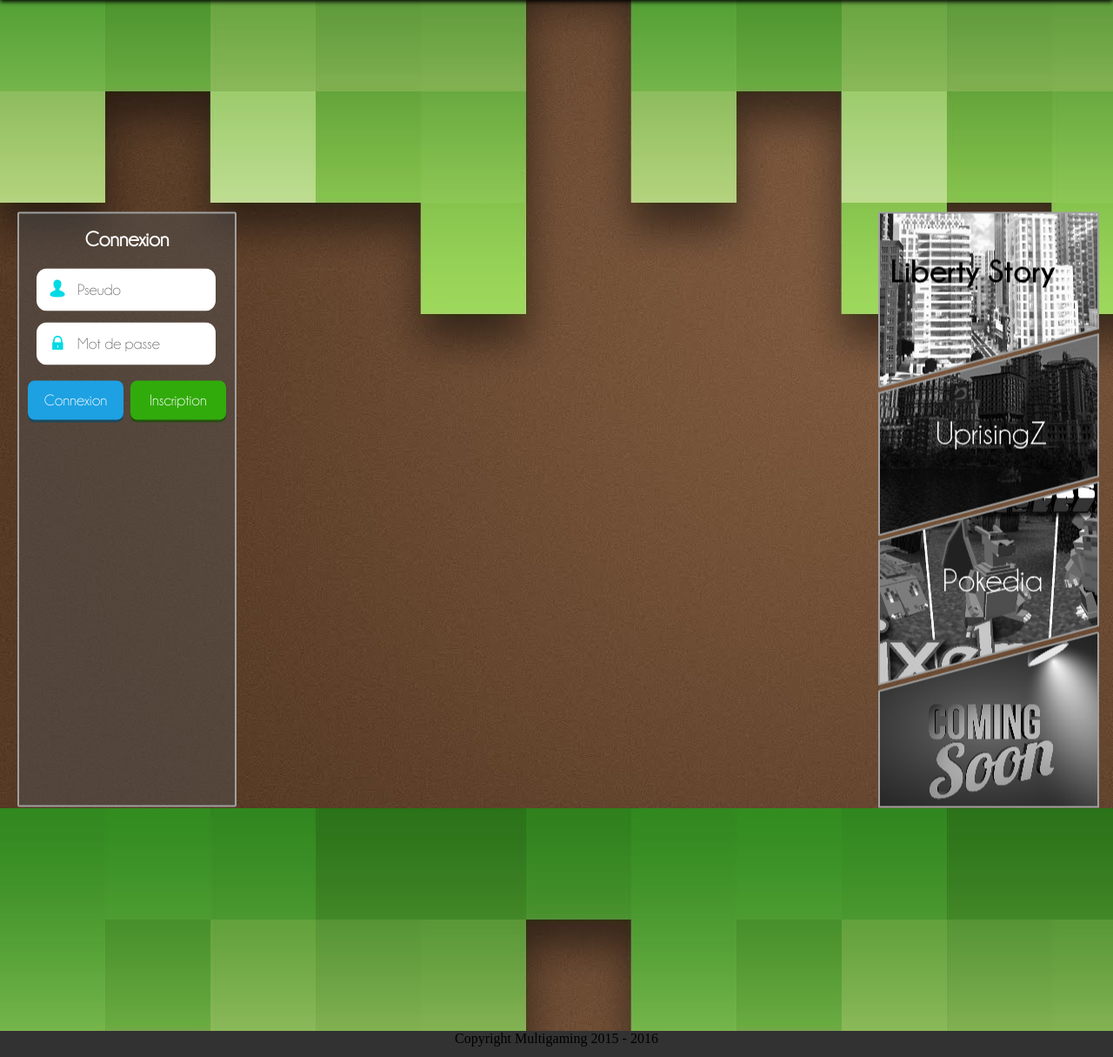
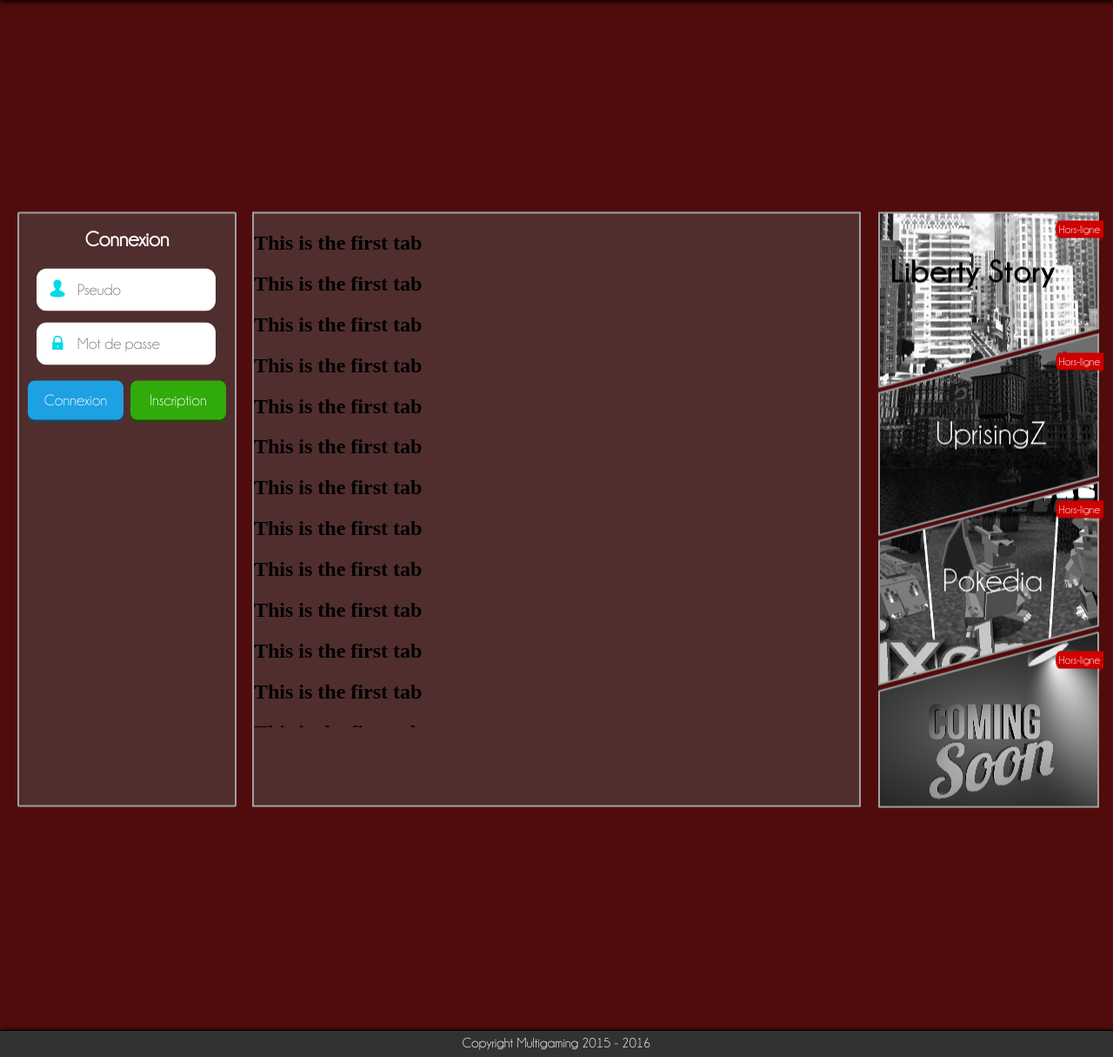
Before and after one commit to gekt/Multigaming-Website, a PHP site: page / in a window 1280 px wide. Shown: the part 151-1366 px from the top of the page at 87% size. Run offline with PHP 8.4, Linux system fonts and the light colour scheme; data that the repository does not hold is empty; some libraries are stand-ins or nearby versions.

Commit message:
Ajout status et slider principal
Tout les changements :
- Modification du background (image --> color).
- Ajout d'un bloc principal (disparaît quand on affiche les infos d'un
serveur).
- Ajout du status et du nombre de joueurs connectés des serveurs via une
étiquette sur chaque boutons.
- Modification des effets sur l'inscription.
- Modification de la méthode de check status + nombre joueurs.

```diff
--- a/css/style.css
+++ b/css/style.css
@@ -7,8 +7,8 @@ html, body {
     height: 100%;
     margin: 0;
     padding: 0;
-    background-color: white;
-    background-image: url("../img/bg.jpg");
+    background-color: #500C0C;
+    /*background-image: url("../img/bg.jpg");*/
 }
 
 .contenu_page {
@@ -58,6 +58,13 @@ html, body {
     height: 680px;
 }
 
+#bloc_centrale {
+    margin-right: 270px;
+    height: 680px;
+    background-color: rgba(80, 80, 80, 0.50);
+    border: 2px solid rgba(160, 160, 160, 1);
+}
+
 /* --------------------------------[ FOOTER ]--------------------------------*/
 
 .pour_le_footer {
@@ -73,11 +80,20 @@ html, body {
 .footer {
     background-color: rgb(50, 50, 50);
     text-align: center;
+    border-top: 1px solid black;
+    box-shadow: 2px 0px 5px 0px;
 }
 
 .footer, .pour_le_footer:after {
-    margin-top: 20px;
+    margin-top: 19px;
     height: 30px; /* FOOTER : A CHANGER EN MEME TEMPS */
+}
+
+
+.copyright {
+    padding: 5px;
+    font-family: 'champagne';
+    color: white;
 }
 
 /* --------------------------------[ TEST SLIDER ]--------------------------------*/
@@ -128,6 +144,40 @@ span.valign {
 div.scrollbar {
   overflow: auto;
   max-height: 590px;
+}
+
+#etiquette {
+    position: absolute;
+    margin-top: 10px;
+    right: 11px;
+}
+
+#etiquette2 {
+    position: absolute;
+    margin-top: -45px;
+    right: 11px;
+}
+
+p.e_text {
+    -webkit-margin-before: 0;
+    -webkit-margin-after: 0;
+    position: absolute;
+    color: white;
+    right: 15px;
+    margin-top: 12px;
+    font-family: 'champagne';
+    font-size: 13px;
+}
+
+p.e_text2 {
+    -webkit-margin-before: 0;
+    -webkit-margin-after: 0;
+    position: absolute;
+    color: white;
+    right: 15px;
+    margin-top: -43px;
+    font-family: 'champagne';
+    font-size: 13px;
 }
 
 ::-webkit-scrollbar {
--- a/include/slider.php
+++ b/include/slider.php
@@ -2,17 +2,99 @@
 include 'include/check.php';
 ?>
 
-<?php  // CHANGER LES VARIABLE $CHECK EN NOMSERVER_PLAYER (POUR JUJU LE PD)
-$gta_player = $check;
-?>
-
 <div id="choose_server">
     <ul id="buttons">
-        <li><img src="img/slider_bouton/s1nb.png" id="tab1" onclick="selectTab(1); return false;"></li>
-        <li><img src="img/slider_bouton/s2nb.png" id="tab2" onclick="selectTab(2); return false;"></li>
-        <li><img src="img/slider_bouton/s3nb.png" id="tab3" onclick="selectTab(3); return false;"></li>
-        <li><img src="img/slider_bouton/s4nb.png" id="tab4" onclick="selectTab(4); return false;"></li>
+        <li>
+            <?php
+            if ($gta_status == true) {
+                ?>
+                <img src="img/etiquette/online.png" id="etiquette">
+                <p class="e_text"><?php echo $gta_player;?>/250</p>
+                <?php
+            } else {
+                ?>
+                <img src="img/etiquette/offline.png" id="etiquette">
+                <p class="e_text">Hors-ligne</p>
+                <?php
+            }
+            ?>
+            <img src="img/slider_bouton/s1nb.png" id="tab1" onclick="selectTab(1); return false;">
+        </li>
+        <li>
+            <?php
+            if ($zombie_status == true) {
+                ?>
+                <img src="img/etiquette/online.png" id="etiquette2">
+                <p class="e_text2"><?php echo $zombie_player;?>/250</p>
+                <?php
+            } else {
+                ?>
+                <img src="img/etiquette/offline.png" id="etiquette2">
+                <p class="e_text2">Hors-ligne</p>
+                <?php
+            }
+            ?>
+            <img src="img/slider_bouton/s2nb.png" id="tab2" onclick="selectTab(2); return false;">
+        </li>
+        <li>
+            <?php
+            if ($pixelmon_status == true) {
+                ?>
+                <img src="img/etiquette/online.png" id="etiquette2">
+                <p class="e_text2"><?php echo $pixelmon_player;?>/250</p>
+                <?php
+            } else {
+                ?>
+                <img src="img/etiquette/offline.png" id="etiquette2">
+                <p class="e_text2">Hors-ligne</p>
+                <?php
+            }
+            ?>
+            <img src="img/slider_bouton/s3nb.png" id="tab3" onclick="selectTab(3); return false;">
+        </li>
+        <li>
+            <?php
+            if ($minigame_status == true) {
+                ?>
+                <img src="img/etiquette/online.png" id="etiquette2">
+                <p class="e_text2"><?php echo $minigame_player;?>/250</p>
+                <?php
+            } else {
+                ?>
+                <img src="img/etiquette/offline.png" id="etiquette2">
+                <p class="e_text2">Hors-ligne</p>
+                <?php
+            }
+            ?>
+            <img src="img/slider_bouton/s4nb.png" id="tab4" onclick="selectTab(4); return false;">
+        </li>
     </ul>
+
+    <div id="bloc_centrale">
+        <div class="scrollbar">
+            <h2>This is the first tab</h2>
+            <h2>This is the first tab</h2>
+            <h2>This is the first tab</h2>
+            <h2>This is the first tab</h2>
+            <h2>This is the first tab</h2>
+            <h2>This is the first tab</h2>
+            <h2>This is the first tab</h2>
+            <h2>This is the first tab</h2>
+            <h2>This is the first tab</h2>
+            <h2>This is the first tab</h2>
+            <h2>This is the first tab</h2>
+            <h2>This is the first tab</h2>
+            <h2>This is the first tab</h2>
+            <h2>This is the first tab</h2>
+            <h2>This is the first tab</h2>
+            <h2>This is the first tab</h2>
+            <h2>This is the first tab</h2>
+            <h2>This is the first tab</h2>
+            <h2>This is the first tab</h2>
+            <h2>This is the first tab</h2>
+            <h2>This is the first tab</h2>
+        </div>
+    </div>
 
     <div id="box1" class="infobox">
         <ul id="tabs">
--- a/index.php
+++ b/index.php
@@ -37,7 +37,7 @@ include 'include/inscription.php';
 ?>
                 </div>
 
-                <div class="contenu_serveur"> <!-- SLIDER SERVEUR EN MILIEU DE PAGE DISPLAY INFO SERVEUR -->
+                <div class="contenu_serveur"> <!-- SLIDER SERVEUR EN MILIEU DE PAGE DISPLAY INFO SERVEUR ET BLOC CENTRALE AVEC TRANSITION -->
 <?php
                 include'include/slider.php';
 ?>
--- a/js/index.js
+++ b/js/index.js
@@ -33,10 +33,10 @@ $(document).ready(function(){
     });
     $("#bouton_toggle").click(function(){
         if ($('#inscription_toggle').css('display') == 'none') {
-            $('#inscription_toggle').toggle("fade", 750);
+            $('#inscription_toggle').toggle("blind", 750);
         }
         else {
-            $('#inscription_toggle').toggle("drop", 300);
+            $('#inscription_toggle').toggle("blind", 750);
         }
     });
 })
@@ -47,6 +47,9 @@ function selectTab(num) {
         document.getElementById("box" + num).className = "infobox";
         document.getElementById("tab" + num).src = 'img/slider_bouton/s' + num + 'nb.png';
         $('#box' + num).effect("drop", 200);
+        setTimeout( function() {
+            $('#bloc_centrale').effect("fade", 100);
+        }, 500);
         console.log("disable box " + num);
     }
     else {
@@ -56,6 +59,7 @@ function selectTab(num) {
             document.getElementById("box" + i).className = "infobox";
             document.getElementById("tab" + i).src = 'img/slider_bouton/s' + i + 'nb.png';
         }
+        $('#bloc_centrale').hide();
         $('#box' + num).effect("fade", 500);
         document.getElementById("tab" + num).className = "selected";
         document.getElementById("box" + num).className = "infobox enabled";
```
Also changed, not shown: include/check.php (+43 -47 lines), img/etiquette/maintenance.png (added), img/etiquette/offline.png (added), img/etiquette/online.png (added).
